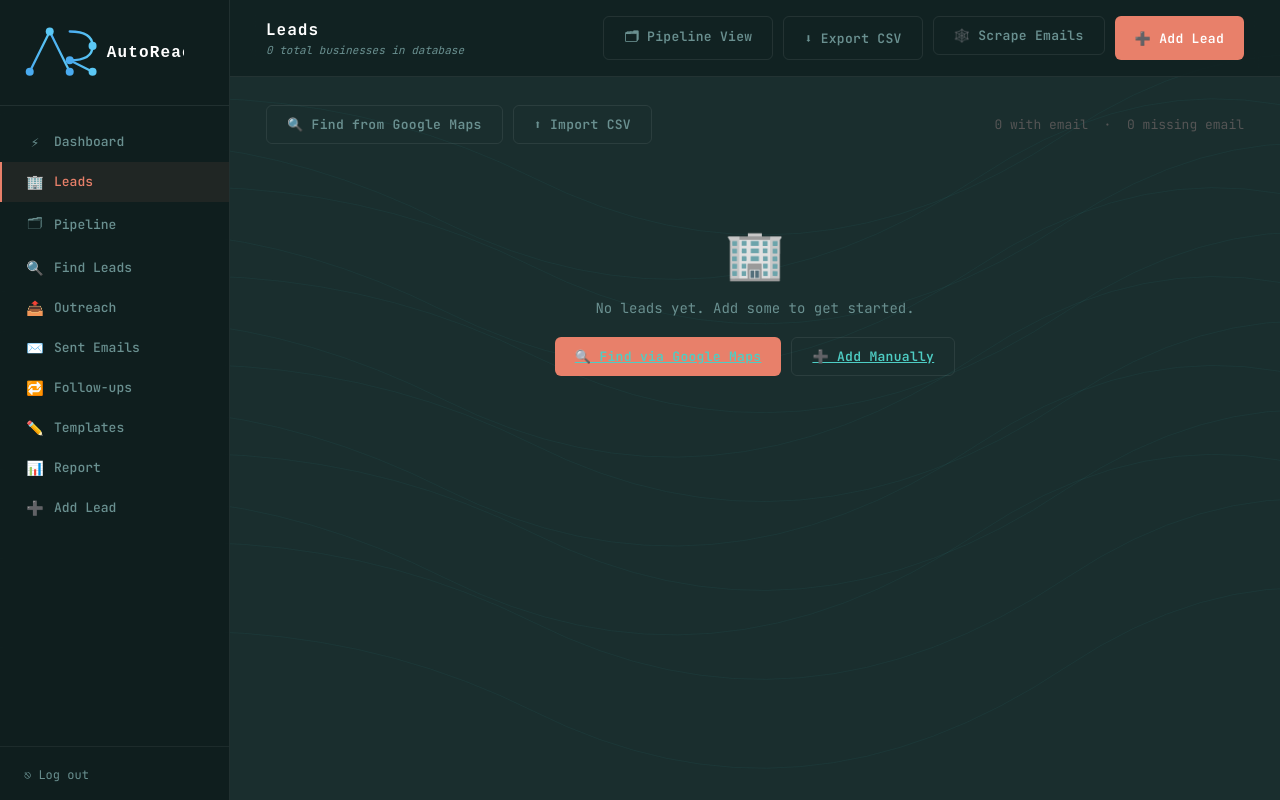
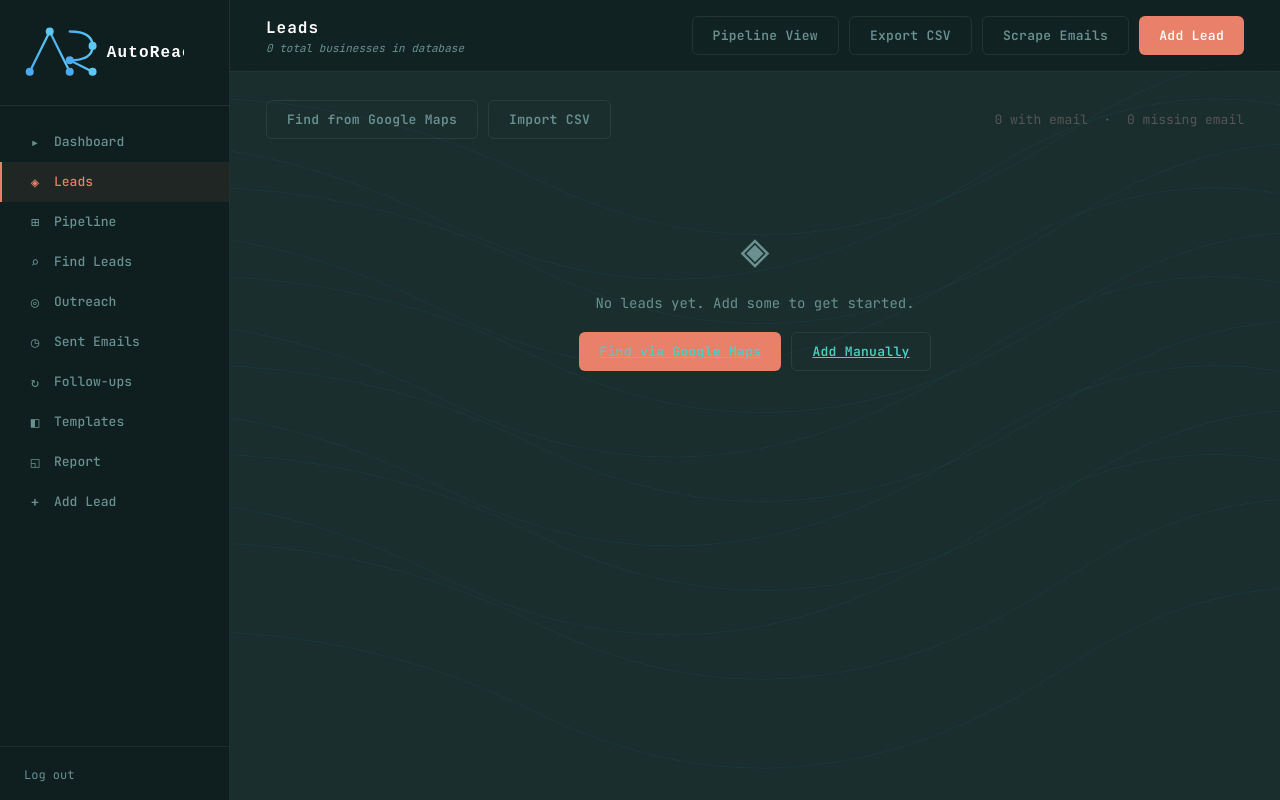
Before and after one commit to KonstantinosBatziakas/autoreach, a Flask app: page /leads in a window 1280 px wide. Run offline with Flask 3, Linux system fonts and the light colour scheme.

Commit message:
Replace emojis with clean minimal symbols throughout UI

```diff
--- a/templates/add_lead.html
+++ b/templates/add_lead.html
@@ -41,7 +41,7 @@
             </div>
 
             <div class="form-actions">
-                <button type="submit" class="btn btn-primary">➕ Add Lead</button>
+                <button type="submit" class="btn btn-primary">Add Lead</button>
                 <a href="{{ url_for('leads') }}" class="btn btn-secondary">Cancel</a>
             </div>
         </form>
--- a/templates/base.html
+++ b/templates/base.html
@@ -344,47 +344,47 @@
     <nav>
         <a href="{{ url_for('index') }}"
            class="{{ 'active' if request.endpoint == 'index' else '' }}">
-            <span class="icon">⚡</span> Dashboard
+            <span class="icon">▸</span> Dashboard
         </a>
         <a href="{{ url_for('leads') }}"
            class="{{ 'active' if request.endpoint == 'leads' else '' }}">
-            <span class="icon">🏢</span> Leads
+            <span class="icon">◈</span> Leads
         </a>
         <a href="{{ url_for('pipeline') }}"
            class="{{ 'active' if request.endpoint == 'pipeline' else '' }}">
-            <span class="icon">🗂</span> Pipeline
+            <span class="icon">⊞</span> Pipeline
         </a>
         <a href="{{ url_for('find_leads') }}"
            class="{{ 'active' if request.endpoint == 'find_leads' else '' }}">
-            <span class="icon">🔍</span> Find Leads
+            <span class="icon">⌕</span> Find Leads
         </a>
         <a href="{{ url_for('outreach') }}"
            class="{{ 'active' if request.endpoint == 'outreach' else '' }}">
-            <span class="icon">📤</span> Outreach
+            <span class="icon">◎</span> Outreach
         </a>
         <a href="{{ url_for('sent') }}"
            class="{{ 'active' if request.endpoint == 'sent' else '' }}">
-            <span class="icon">✉️</span> Sent Emails
+            <span class="icon">◷</span> Sent Emails
         </a>
         <a href="{{ url_for('followups') }}"
            class="{{ 'active' if request.endpoint == 'followups' else '' }}">
-            <span class="icon">🔁</span> Follow-ups
+            <span class="icon">↻</span> Follow-ups
         </a>
         <a href="{{ url_for('email_templates') }}"
            class="{{ 'active' if request.endpoint == 'email_templates' else '' }}">
-            <span class="icon">✏️</span> Templates
+            <span class="icon">◧</span> Templates
         </a>
         <a href="{{ url_for('report') }}"
            class="{{ 'active' if request.endpoint == 'report' else '' }}">
-            <span class="icon">📊</span> Report
+            <span class="icon">◱</span> Report
         </a>
         <a href="{{ url_for('add_lead') }}"
            class="{{ 'active' if request.endpoint == 'add_lead' else '' }}">
-            <span class="icon">➕</span> Add Lead
+            <span class="icon">+</span> Add Lead
         </a>
     </nav>
     <div style="padding: 16px 24px; border-top: 1px solid rgba(255,255,255,0.06);">
-        <a href="{{ url_for('web_logout') }}" style="font-size:12px; color:#6a9090; text-decoration:none;">⎋ Log out</a>
+        <a href="{{ url_for('web_logout') }}" style="font-size:12px; color:#6a9090; text-decoration:none;">Log out</a>
     </div>
 </aside>
 
--- a/templates/email_templates.html
+++ b/templates/email_templates.html
@@ -20,8 +20,8 @@
                           style="font-size:13px; line-height:1.7;">{{ template }}</textarea>
             </div>
             <div class="form-actions">
-                <button type="submit" class="btn btn-primary">💾 Save Template</button>
-                <a href="{{ url_for('outreach') }}" class="btn btn-secondary">← Back to Outreach</a>
+                <button type="submit" class="btn btn-primary">Save Template</button>
+                <a href="{{ url_for('outreach') }}" class="btn btn-secondary">← Back</a>
             </div>
         </form>
     </div>
--- a/templates/find_leads.html
+++ b/templates/find_leads.html
@@ -21,7 +21,7 @@
                 </div>
             </div>
             <div class="form-actions">
-                <button type="submit" class="btn btn-primary">🔍 Search Leads</button>
+                <button type="submit" class="btn btn-primary">Search Leads</button>
                 <a href="{{ url_for('leads') }}" class="btn btn-secondary">Cancel</a>
             </div>
         </form>
--- a/templates/followups.html
+++ b/templates/followups.html
@@ -6,7 +6,7 @@
 
 {% block topbar_actions %}
 <form method="POST" action="{{ url_for('run_followups_route') }}" style="display:inline;">
-    <button type="submit" class="btn btn-primary">▶ Run Follow-ups Now</button>
+    <button type="submit" class="btn btn-primary">Run Follow-ups Now</button>
 </form>
 {% endblock %}
 
@@ -77,7 +77,7 @@
     </div>
     {% else %}
     <div class="empty-state">
-        <div class="empty-icon">📬</div>
+        <div class="empty-icon">◷</div>
         <p>No follow-ups sent yet.</p>
         <p style="font-size:12px;">Follow-ups will be sent automatically once initial emails are 3+ days old.</p>
     </div>
--- a/templates/import_leads.html
+++ b/templates/import_leads.html
@@ -22,7 +22,7 @@
                               font-family:var(--font); font-size:13px;">
             </div>
             <div class="form-actions">
-                <button type="submit" class="btn btn-primary">⬆ Import</button>
+                <button type="submit" class="btn btn-primary">Import</button>
                 <a href="{{ url_for('leads') }}" class="btn btn-secondary">Cancel</a>
             </div>
         </form>
--- a/templates/leads.html
+++ b/templates/leads.html
@@ -6,12 +6,12 @@
 
 {% block topbar_actions %}
 <div style="display:flex; gap:10px;">
-    <a href="{{ url_for('pipeline') }}" class="btn btn-secondary">🗂 Pipeline View</a>
-    <a href="{{ url_for('export_leads') }}" class="btn btn-secondary">⬇ Export CSV</a>
+    <a href="{{ url_for('pipeline') }}" class="btn btn-secondary">Pipeline View</a>
+    <a href="{{ url_for('export_leads') }}" class="btn btn-secondary">Export CSV</a>
     <form method="POST" action="{{ url_for('scrape_emails_route') }}" style="display:inline;">
-        <button type="submit" class="btn btn-secondary">🕸️ Scrape Emails</button>
+        <button type="submit" class="btn btn-secondary">Scrape Emails</button>
     </form>
-    <a href="{{ url_for('add_lead') }}" class="btn btn-primary">➕ Add Lead</a>
+    <a href="{{ url_for('add_lead') }}" class="btn btn-primary">Add Lead</a>
 </div>
 {% endblock %}
 
@@ -19,8 +19,8 @@
 
 <div class="action-bar">
     <div class="action-bar-left">
-        <a href="{{ url_for('find_leads') }}" class="btn btn-secondary">🔍 Find from Google Maps</a>
-        <a href="{{ url_for('import_leads') }}" class="btn btn-secondary">⬆ Import CSV</a>
+        <a href="{{ url_for('find_leads') }}" class="btn btn-secondary">Find from Google Maps</a>
+        <a href="{{ url_for('import_leads') }}" class="btn btn-secondary">Import CSV</a>
     </div>
     <span style="font-size:13px; color:#555;">
         {{ businesses | selectattr('email') | list | length }} with email &nbsp;·&nbsp;
@@ -105,11 +105,11 @@
 </div>
 {% else %}
 <div class="empty-state">
-    <div class="empty-icon">🏢</div>
+    <div class="empty-icon">◈</div>
     <p>No leads yet. Add some to get started.</p>
     <div style="display:flex; gap:10px; justify-content:center;">
-        <a href="{{ url_for('find_leads') }}" class="btn btn-primary">🔍 Find via Google Maps</a>
-        <a href="{{ url_for('add_lead') }}" class="btn btn-secondary">➕ Add Manually</a>
+        <a href="{{ url_for('find_leads') }}" class="btn btn-primary">Find via Google Maps</a>
+        <a href="{{ url_for('add_lead') }}" class="btn btn-secondary">Add Manually</a>
     </div>
 </div>
 {% endif %}
--- a/templates/outreach.html
+++ b/templates/outreach.html
@@ -21,7 +21,7 @@
 
         <form method="POST">
             <div class="form-actions">
-                <button type="submit" class="btn btn-success">📤 Start Outreach Campaign</button>
+                <button type="submit" class="btn btn-success">Start Outreach Campaign</button>
                 <a href="{{ url_for('index') }}" class="btn btn-secondary">Cancel</a>
             </div>
         </form>
--- a/templates/pipeline.html
+++ b/templates/pipeline.html
@@ -5,7 +5,7 @@
 {% block page_subtitle %}{{ total }} leads across {{ stages | length }} stages{% endblock %}
 
 {% block topbar_actions %}
-<a href="{{ url_for('leads') }}" class="btn btn-secondary">☰ Table View</a>
+<a href="{{ url_for('leads') }}" class="btn btn-secondary">Table View</a>
 {% endblock %}
 
 {% block content %}
--- a/templates/report.html
+++ b/templates/report.html
@@ -49,9 +49,9 @@
 
 {% else %}
 <div class="empty-state">
-    <div class="empty-icon">📊</div>
+    <div class="empty-icon">◱</div>
     <p>No report data available yet.</p>
-    <a href="{{ url_for('outreach') }}" class="btn btn-primary">📤 Run Outreach</a>
+    <a href="{{ url_for('outreach') }}" class="btn btn-primary">Run Outreach</a>
 </div>
 {% endif %}
 
--- a/templates/sent.html
+++ b/templates/sent.html
@@ -5,7 +5,7 @@
 {% block page_subtitle %}{{ sent_emails | length }} email{{ 's' if sent_emails | length != 1 }} sent{% endblock %}
 
 {% block topbar_actions %}
-<a href="{{ url_for('outreach') }}" class="btn btn-success">📤 Run Outreach</a>
+<a href="{{ url_for('outreach') }}" class="btn btn-success">Run Outreach</a>
 {% endblock %}
 
 {% block content %}
@@ -37,9 +37,9 @@
 </div>
 {% else %}
 <div class="empty-state">
-    <div class="empty-icon">✉️</div>
+    <div class="empty-icon">◷</div>
     <p>No emails sent yet.</p>
-    <a href="{{ url_for('outreach') }}" class="btn btn-primary">📤 Run First Campaign</a>
+    <a href="{{ url_for('outreach') }}" class="btn btn-primary">Run First Campaign</a>
 </div>
 {% endif %}
 
```
Also changed, not shown: templates/index.html (+4 -4 lines).
